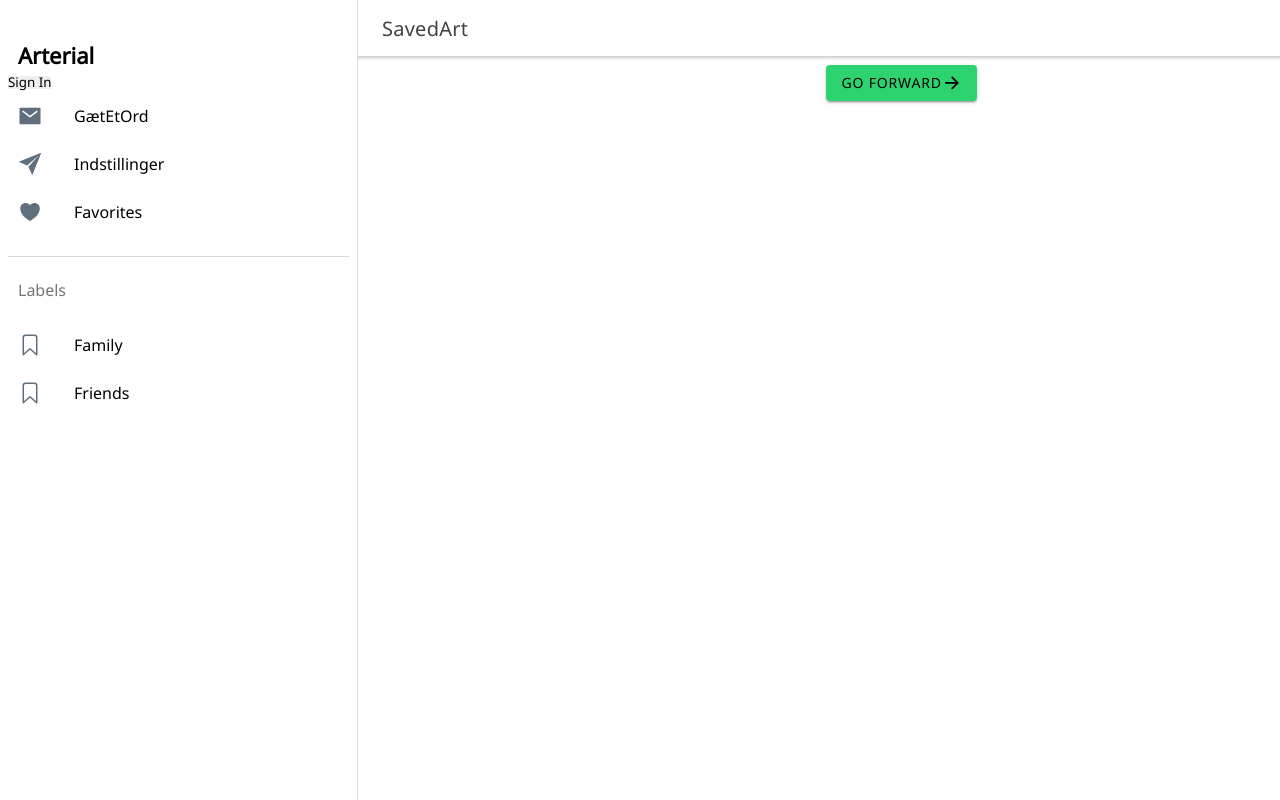
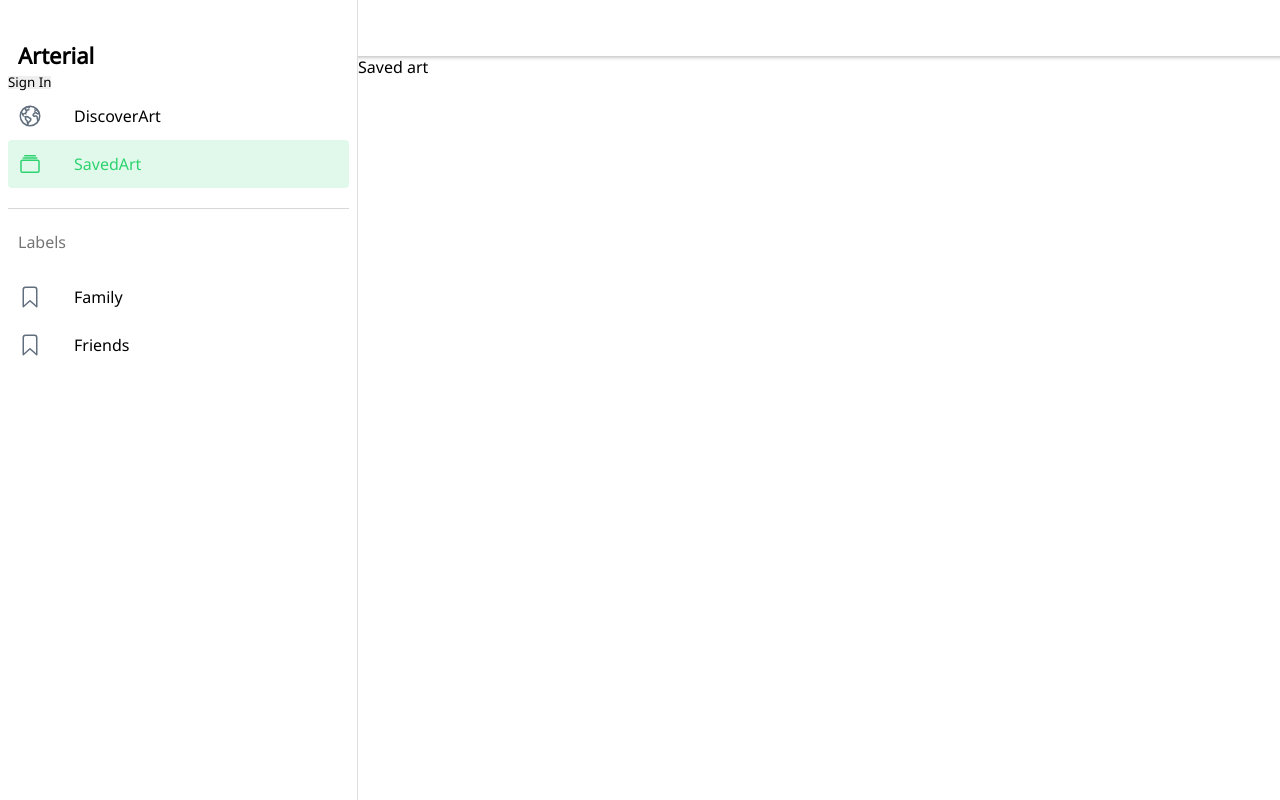
Before and after one commit to samuel1212703/Arterial, a React (Create React App) app: page /page/SavedArt in a window 1280 px wide. Built offline with nearby package versions, Linux system fonts and the light colour scheme; the HTML template or start-up script is replaced by a standard one.

Commit message:
Oh thats hot
Added firebase. Fixed smaller things so the thing looks and feels a little cleaner. Actually a useable app at this point. Cleaned a little code as well.

```diff
--- a/src/App.tsx
+++ b/src/App.tsx
@@ -7,7 +7,6 @@ import {
 import { IonReactRouter } from "@ionic/react-router";
 import { Redirect, Route } from "react-router-dom";
 import Menu from "./components/Menu";
-import Page from "./pages/Page";
 
 /* Core CSS required for Ionic components to work properly */
 import "@ionic/react/css/core.css";
@@ -27,6 +26,8 @@ import "@ionic/react/css/display.css";
 
 /* Theme variables */
 import "./theme/variables.css";
+import SavedArt from "./pages/SavedArt";
+import DiscoverArt from "./pages/DiscoverArt";
 
 setupIonicReact();
 
@@ -40,8 +41,11 @@ const App: React.FC = () => {
             <Route path="/" exact={true}>
               <Redirect to="/page/DiscoverArt" />
             </Route>
-            <Route path="/page/:name" exact={true}>
-              <Page />
+            <Route path="/page/DiscoverArt" exact={true}>
+              <DiscoverArt />
+            </Route>
+            <Route path="/page/SavedArt" exact={true}>
+              <SavedArt />
             </Route>
           </IonRouterOutlet>
         </IonSplitPane>
--- a/src/components/Menu.tsx
+++ b/src/components/Menu.tsx
@@ -9,17 +9,8 @@ import {
   IonMenuToggle,
   IonNote,
 } from "@ionic/react";
-
 import { useLocation } from "react-router-dom";
-import {
-  bookmarkOutline,
-  heartOutline,
-  heartSharp,
-  mailOutline,
-  mailSharp,
-  paperPlaneOutline,
-  paperPlaneSharp,
-} from "ionicons/icons";
+import { albumsOutline, bookmarkOutline, earthOutline } from "ionicons/icons";
 import "./Menu.css";
 import { auth, googleSignIn } from "..//external/firebase";
 
@@ -32,22 +23,16 @@ interface AppPage {
 
 const appPages: AppPage[] = [
   {
-    title: "GætEtOrd",
-    url: "/page/GætEtOrd",
-    iosIcon: mailOutline,
-    mdIcon: mailSharp,
+    title: "DiscoverArt",
+    url: "/page/DiscoverArt",
+    iosIcon: earthOutline,
+    mdIcon: earthOutline,
   },
   {
-    title: "Indstillinger",
-    url: "/page/Indstillinger",
-    iosIcon: paperPlaneOutline,
-    mdIcon: paperPlaneSharp,
-  },
-  {
-    title: "Favorites",
-    url: "/page/Favorites",
-    iosIcon: heartOutline,
-    mdIcon: heartSharp,
+    title: "SavedArt",
+    url: "/page/SavedArt",
+    iosIcon: albumsOutline,
+    mdIcon: albumsOutline,
   },
 ];
 
--- /dev/null
+++ b/src/external/firebase.ts
@@ -0,0 +1,97 @@
+import { initializeApp } from "firebase/app";
+import { getAnalytics } from "firebase/analytics";
+import { getAuth, signInWithPopup, GoogleAuthProvider } from "firebase/auth";
+import {
+  getFirestore,
+  doc,
+  setDoc,
+  deleteDoc,
+  collection,
+  query,
+  getDocs,
+  where,
+} from "firebase/firestore";
+
+const firebaseConfig = {
+  apiKey: "AIzaSyBMxapLWs0Hugz6Z06VM-u8iBGa_3F6uIg",
+  authDomain: "glossario-a1f7f.firebaseapp.com",
+  projectId: "glossario-a1f7f",
+  storageBucket: "glossario-a1f7f.appspot.com",
+  messagingSenderId: "35671485008",
+  appId: "1:35671485008:web:a66127da8da85700847f55",
+  measurementId: "G-X8FPY2CSHZ",
+};
+
+// Initialize Firebase
+const app = initializeApp(firebaseConfig);
+const analytics = getAnalytics(app);
+
+// Firebase Variables
+export const auth = getAuth(app);
+const provider = new GoogleAuthProvider();
+const db = getFirestore(app);
+
+// Functions
+export async function googleSignIn() {
+  try {
+    const result = await signInWithPopup(auth, provider);
+    return true;
+  } catch (error) {
+    return false;
+  }
+}
+
+export async function addArtworkToFirestore(
+  artwork_id: string,
+  artwork_url: string
+) {
+  if (auth.currentUser) {
+    const artwork_ref = doc(
+      db,
+      "users",
+      auth.currentUser.uid,
+      "favoritedArtworks",
+      artwork_id.toString()
+    );
+    const artwork_data = {
+      id: artwork_id,
+      url: artwork_url,
+    };
+    await setDoc(artwork_ref, artwork_data, { merge: true });
+  }
+}
+
+export async function removeArtworkFromFirestore(artwork_id: string) {
+  if (auth.currentUser) {
+    const artwork_ref = doc(
+      db,
+      "users",
+      auth.currentUser.uid,
+      "favoritedArtworks",
+      artwork_id.toString()
+    );
+    await deleteDoc(artwork_ref);
+  }
+}
+
+export async function getFavoritedArtworksIDs(): Promise<number[]> {
+  const favoritedArtworks: number[] = [];
+
+  if (auth.currentUser) {
+    const favoritedArtworks_ref = collection(
+      db,
+      "users",
+      auth.currentUser.uid,
+      "favoritedArtworks"
+    );
+
+    const q = query(favoritedArtworks_ref, where("id", "!=", null));
+    const querySnapshot = await getDocs(q);
+
+    querySnapshot.forEach((doc) => {
+      favoritedArtworks.push(doc.data().id);
+    });
+  }
+
+  return favoritedArtworks;
+}
--- /dev/null
+++ b/src/pages/DiscoverArt.css
@@ -0,0 +1,12 @@
+#go-back-button {
+  float: left;
+}
+
+#go-forward-button {
+  float: right;
+}
+
+#center-space {
+  display: flex;
+  justify-content: center;
+}
--- a/src/pages/Page.tsx
+++ b/src/pages/DiscoverArt.tsx
@@ -1,29 +1,41 @@
 import {
-  IonButtons,
-  IonContent,
-  IonHeader,
-  IonMenuButton,
-  IonPage,
-  IonTitle,
-  IonToolbar,
   IonButton,
   IonIcon,
   IonSpinner,
   IonRow,
   IonCol,
+  IonContent,
+  IonToolbar,
+  IonHeader,
+  IonPage,
+  IonButtons,
+  IonMenuButton,
+  IonTitle,
 } from "@ionic/react";
-//import { Storage } from '@ionic/storage';
 import { useParams } from "react-router";
 import Artwork from "../components/Artwork";
-import "./Page.css";
+import "./DiscoverArt.css";
 import axios from "axios";
-import React, { useState } from "react";
-import { arrowBackOutline, arrowForwardOutline } from "ionicons/icons";
+import React, { useEffect, useState } from "react";
+import {
+  arrowBackOutline,
+  arrowForwardOutline,
+  starOutline,
+  star,
+} from "ionicons/icons";
+import {
+  addArtworkToFirestore,
+  auth,
+  getFavoritedArtworksIDs,
+  removeArtworkFromFirestore,
+} from "../external/firebase";
 
+let firstRun = true;
 const artworkAmountPerPage = 12;
 const artworkAmountPerSession = artworkAmountPerPage * 2;
 
 export interface ArtworkI {
+  artwork_url: string;
   id: any;
   image_url: string;
   title: any;
@@ -32,6 +44,7 @@ export interface ArtworkI {
   artist_id: any;
   date_display: any;
   place_of_origin: any;
+  is_favorited: boolean;
 }
 
 async function getArtworkFromArtic() {
@@ -129,11 +142,20 @@ async function getPageAmountFromArtic() {
 }
 
 async function getPaginationFromArtic() {
+  const artwork_IDs: number[] = await getFavoritedArtworksIDs().then((res) => {
+    return res;
+  });
+
   const artworks_info = await getPageAmountFromArtic().then(
     async (total_pages) => {
       const randomPageNumber = Math.floor(Math.random() * total_pages);
       const response = await axios.get(
-        `https://api.artic.edu/api/v1/artworks?page=${randomPageNumber}&limit=${artworkAmountPerPage}`
+        `https://api.artic.edu/api/v1/artworks?page=${randomPageNumber}&limit=${artworkAmountPerPage}`,
+        {
+          headers: {
+            "SameSite": "secure",
+          },
+        }
       );
       return response.data;
     }
@@ -142,12 +164,20 @@ async function getPaginationFromArtic() {
   const artworkCollection: ArtworkI[] = [];
 
   artworks_info.data.forEach((artwork: any) => {
+    let isFavorited: boolean = false;
+
+    if (artwork_IDs.includes(artwork.id)) {
+      isFavorited = true;
+    }
+
     const image_url =
       artworks_info.config.iiif_url +
       "/" +
       artwork.image_id +
       "/full/843,/0/default.jpg";
+
     artworkCollection.push({
+      artwork_url: artwork.api_link,
       id: artwork.id,
       image_url: image_url,
       title: artwork.title,
@@ -156,12 +186,13 @@ async function getPaginationFromArtic() {
       artist_id: artwork.artist_id,
       date_display: artwork.date_display,
       place_of_origin: artwork.place_of_origin,
+      is_favorited: isFavorited,
     });
   });
   return artworkCollection;
 }
 
-const Page: React.FC = () => {
+const DiscoverArt: React.FC = () => {
   const { name } = useParams<{ name: string }>();
 
   const [artworkHistory, setArtworkHistory] = useState<ArtworkI[]>([]);
@@ -169,16 +200,20 @@ const Page: React.FC = () => {
   const [artData, setArtData] = useState<ArtworkI | null>(null);
   const [currentlyCollectingArtworks, setCurrentlyCollectingArtworks] =
     useState<boolean>(false);
+  const [isFavorited, setIsFavorited] = useState<boolean>(false);
 
   function getArtworkData() {
     setCurrentlyCollectingArtworks(true);
     getPaginationFromArtic().then((result) => {
       let newArtworkHistory = artworkHistory.concat(result);
+
       // Slice history if the length exceeds maximum
       if (newArtworkHistory.length > artworkAmountPerSession) {
         newArtworkHistory = newArtworkHistory.slice(0, artworkAmountPerSession);
       }
       setArtworkHistory(newArtworkHistory);
+
+      // Update Artwork History
       if (artworkHistory.length < artworkAmountPerPage - 1) {
         setArtworkHistoryPage(0);
       } else {
@@ -198,15 +233,37 @@ const Page: React.FC = () => {
   }
 
   function goForwardToNextArtwork() {
-    if (artworkHistoryPage >= artworkHistory.length - 1) {
-      if (!currentlyCollectingArtworks) {
-        getArtworkData();
-      }
+    if (
+      artworkHistoryPage >= artworkHistory.length - 1 &&
+      !currentlyCollectingArtworks
+    ) {
+      getArtworkData();
     }
+
+    // If there is no image, skip the artwork
+    if (artData) {
+      setIsFavorited(artworkHistory[artworkHistoryPage].is_favorited);
+    }
+
     changeArtworkHistoryPage(1);
-    if (artworkHistory[artworkHistoryPage].image_url === null) {
-      goForwardToNextArtwork();
+  }
+
+  function changeFavoritedStatus() {
+    setIsFavorited(isFavorited ? false : true);
+    const currentArtwork = artworkHistory[artworkHistoryPage];
+    if (!isFavorited) {
+      addArtworkToFirestore(currentArtwork.id, currentArtwork.artwork_url);
+    } else {
+      removeArtworkFromFirestore(currentArtwork.id);
     }
+  }
+
+  useEffect(() => {
+    setArtData(artworkHistory[artworkHistoryPage]);
+  }, [currentlyCollectingArtworks]);
+
+  if (firstRun) {
+    firstRun = !firstRun;
   }
 
   return (
@@ -225,16 +282,33 @@ const Page: React.FC = () => {
           <IonRow>
             <IonCol>
               {artworkHistoryPage !== 0 ? (
-                <IonButton onClick={() => goBackToPreviousArtwork()}>
+                <IonButton
+                  id="go-back-button"
+                  onClick={() => goBackToPreviousArtwork()}
+                >
                   <IonIcon icon={arrowBackOutline}></IonIcon>Go Back
                 </IonButton>
+              ) : null}
+            </IonCol>
+            <IonCol>
+              {auth.currentUser && !currentlyCollectingArtworks ? (
+                <div id="center-space">
+                  <IonIcon
+                    onClick={() => changeFavoritedStatus()}
+                    size="large"
+                    icon={isFavorited ? star : starOutline}
+                  ></IonIcon>
+                </div>
               ) : null}
             </IonCol>
             <IonCol>
               {currentlyCollectingArtworks ? (
                 <IonSpinner name="crescent"></IonSpinner>
               ) : (
-                <IonButton onClick={() => goForwardToNextArtwork()}>
+                <IonButton
+                  id="go-forward-button"
+                  onClick={() => goForwardToNextArtwork()}
+                >
                   Go Forward<IonIcon icon={arrowForwardOutline}></IonIcon>
                 </IonButton>
               )}
@@ -247,4 +321,4 @@ const Page: React.FC = () => {
   );
 };
 
-export default Page;
+export default DiscoverArt;
--- /dev/null
+++ b/src/pages/SavedArt.tsx
@@ -0,0 +1,33 @@
+import { useParams } from "react-router";
+import {
+  IonButtons,
+  IonContent,
+  IonHeader,
+  IonMenuButton,
+  IonPage,
+  IonTitle,
+  IonToolbar,
+} from "@ionic/react";
+
+const SavedArt: React.FC = () => {
+  const { name } = useParams<{ name: string }>();
+
+  return (
+    <IonPage>
+      <IonHeader>
+        <IonToolbar>
+          <IonButtons slot="start">
+            <IonMenuButton />
+          </IonButtons>
+          <IonTitle>{name}</IonTitle>
+        </IonToolbar>
+      </IonHeader>
+
+      <IonContent fullscreen>
+        <div>Saved art</div>
+      </IonContent>
+    </IonPage>
+  );
+};
+
+export default SavedArt;
--- a/src/theme/variables.css
+++ b/src/theme/variables.css
@@ -1,8 +1,8 @@
-@import url('https://fonts.googleapis.com/css2?family=Noto+Sans&display=swap');
+@import url("https://fonts.googleapis.com/css2?family=Noto+Sans&display=swap");
 
 /** Ionic CSS Variables **/
 :root {
-  --ion-font-family: 'Noto Sans';
+  --ion-font-family: "Noto Sans" !important;
 
   /** primary **/
   --ion-color-primary: #2dd36f;
```
Also changed, not shown: src/components/Artwork.tsx (+6 -2 lines), src/external/firebase.js (deleted, +0 -28 lines), public/manifest.json, src/pages/Page.css (deleted).
